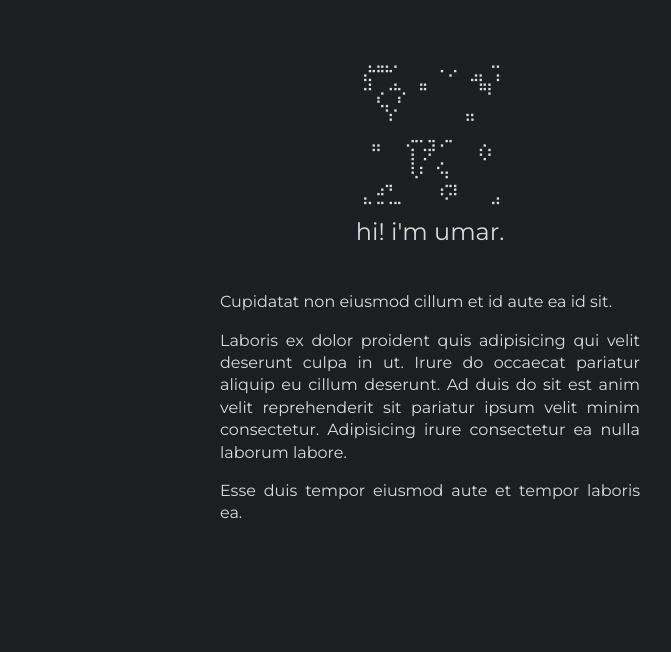
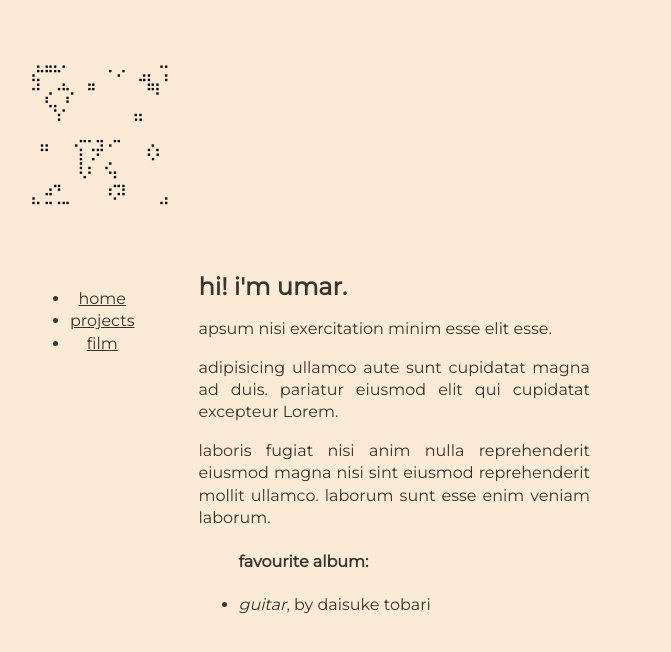
Before and after one commit to umvar/umvar.github.io, an Astro site: page / in a window 1280 px wide. Shown: the whole page, without its empty margins (210-881 px from the left). Built offline with nearby package versions, Linux system fonts and the light colour scheme; Astro itself is replaced by a stand-in of ours.

Commit message:
styilize and add proto-sidebar

```diff
--- a/src/components/Container.astro
+++ /dev/null
@@ -1,46 +0,0 @@
-
-<!--
-
-container
-    sidebar
-    content
-    footer (external links)
-
- -->
- <div id="container">
-
-    <div id="nav">
-
-    </div>
-    <div id="content">
-        <p>Cupidatat non eiusmod cillum et id aute ea id sit.</p>
-        <p>Laboris ex dolor proident quis adipisicing qui velit deserunt culpa in ut. Irure do occaecat pariatur aliquip eu cillum deserunt. Ad duis do sit est anim velit reprehenderit sit pariatur ipsum velit minim consectetur. Adipisicing irure consectetur ea nulla laborum labore.</p>
-        <p>Esse duis tempor eiusmod aute et tempor laboris ea.</p>
-    </div>
- </div>
-
-
-<style>
-#container {
-
-}
-#nav a {
-
-}
-
-#container * {
-    color: #dbdbdb;
-}
-
-
-
-#content {
-    text-align:justify;
-    width: 75%;
-    margin: auto;
-    margin-top: 3em;
-}
-
-
-
-</style>
--- a/src/components/Dotmatrix.astro
+++ b/src/components/Dotmatrix.astro
@@ -14,9 +14,13 @@
 <style>
     #dotmatrix {
         display:block;
-        text-align:center;
+
         letter-spacing: -0.2em;
         line-height:1.1em;
-        color: #dbdbdb; /* 472D2D */
+        color: black; /* 472D2D */
+        /* margin: 0 auto ; */
+        height: 9rem;
+        width: 9rem;
+        /* width: 20%; */
     }
 </style>
--- /dev/null
+++ b/src/components/Home.astro
@@ -0,0 +1,74 @@
+
+<!--
+
+container
+    sidebar
+    content
+    footer (external links)
+
+ -->
+ <div id="container">
+    <div id="sidebar">
+        <!-- Add your sidebar content here -->
+        <ul>
+            <li><a href="#">home</a></li>
+            <li><a href="#">projects</a></li>
+            <li><a href="#">film</a></li>
+            <!-- Add more links as needed -->
+        </ul>
+    </div>
+    <div id="content">
+        <section>
+            <h1>hi! i'm umar.</h1>
+            <p>apsum nisi exercitation minim esse elit esse.</p>
+            <p>adipisicing ullamco aute sunt cupidatat magna ad duis. pariatur eiusmod elit qui cupidatat excepteur Lorem.</p>
+            <p>laboris fugiat nisi anim nulla reprehenderit eiusmod magna nisi sint eiusmod reprehenderit mollit ullamco. laborum sunt esse enim veniam laborum.</p>
+
+            <ul><h4>favourite album:</h4>
+                <li><em>guitar</em>, by daisuke tobari</li>
+            </ul>
+        </section>
+
+    </div>
+ </div>
+<style>
+#container {
+    text-align: center;
+    display: flex;
+    flex-direction: Row;
+    flex-wrap: nowrap;
+    justify-content: normal;
+    align-items: normal;
+    align-content: normal;
+    position: relative;
+    /* right: 11em; */
+    width: 35em;
+}
+#container * {
+    color: #3a352a
+}
+#content {
+    text-align:justify;
+    width: 75%;
+    margin-top: 3em;
+    display: block;
+    flex-grow: 2;
+    flex-shrink: 1;
+    flex-basis: auto;
+    align-self: auto;
+    order: 0;
+}
+#sidebar {
+    display: block;
+    flew-grow: 0;
+    flex-shrink: 1;
+    flex-basis: auto;
+    align-self: auto;
+    order: 0;
+    margin-right: 4.0em;
+    margin-top: 4.0em;
+}
+
+
+
+</style>
--- a/src/pages/index.astro
+++ b/src/pages/index.astro
@@ -1,7 +1,7 @@
 ---
 import Layout from '../layouts/Layout.astro';
 import Dotmatrix from '../components/Dotmatrix.astro';
-import Container from '../components/Container.astro';
+import Home from '../components/Home.astro';
 ---
 
 <Layout title="Umar Rajguru">
@@ -9,8 +9,7 @@ import Container from '../components/Container.astro';
 		<body>
 			<div id="main">
 				<Dotmatrix />
-				<h1>hi! i'm umar.</h1>
-				<Container />
+				<Home />
 			</div>
 
 		</body>
@@ -22,21 +21,22 @@ import Container from '../components/Container.astro';
 		/* overflow: hidden; */
 		margin: auto;
 		padding: 0rem;
+
+		line-height: 1.4;
+		background-color: #faead6;
+	}
+	#main {
+		/* text-align:center;  */
+		/* width: 35em; */
 		width: 800px;
 		max-width: calc(100% - 2rem);
-		line-height: 1.4;
-		background-color: #1c1e21;
-	}
-	#main {
-		/* text-align:center; */
-		width: 35em;
 		margin: 4.0em auto;
-		color: #1c1e21;
+		color: #faead6;
 	}
 	#main h1 {
 		font-size: 1.5em;
 		font-weight: 300;
-		text-align:center;
-		color: #dbdbdb;
+
+		color: #3a352a
 	}
 </style>
```
